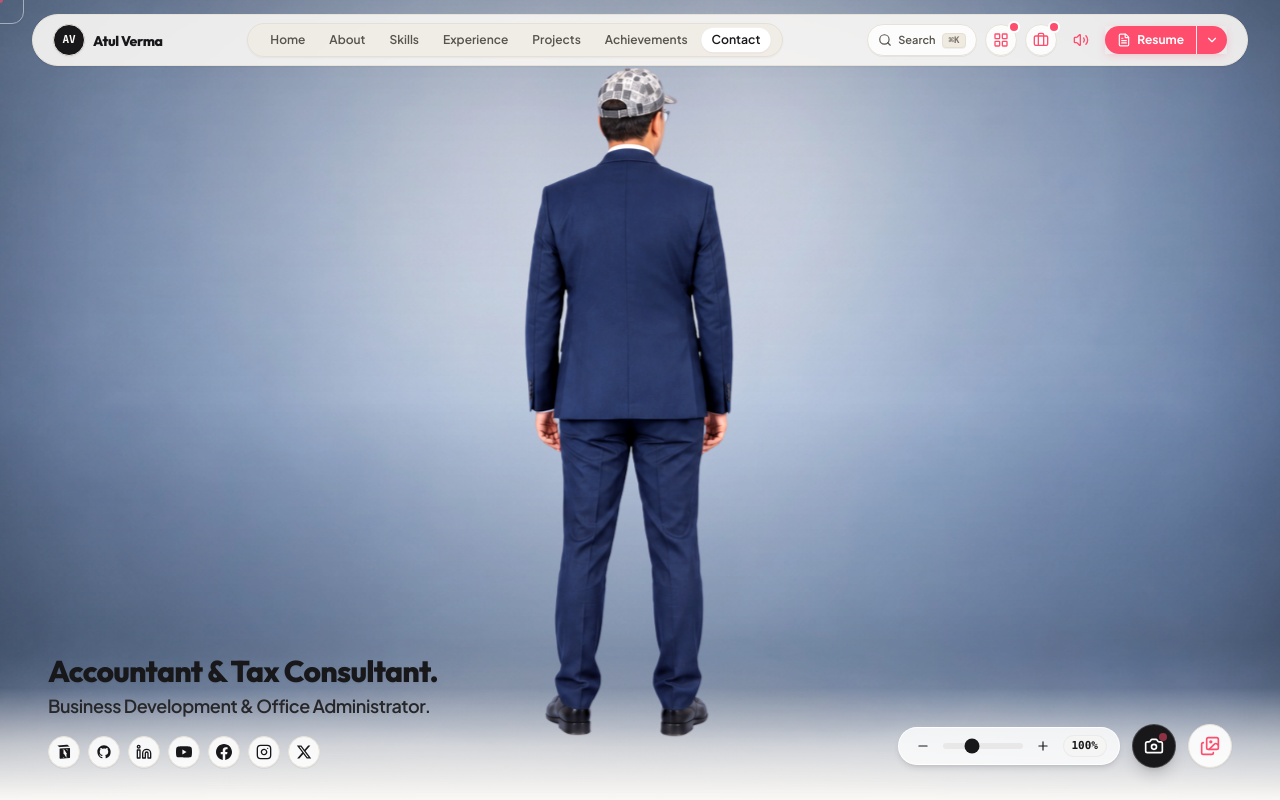
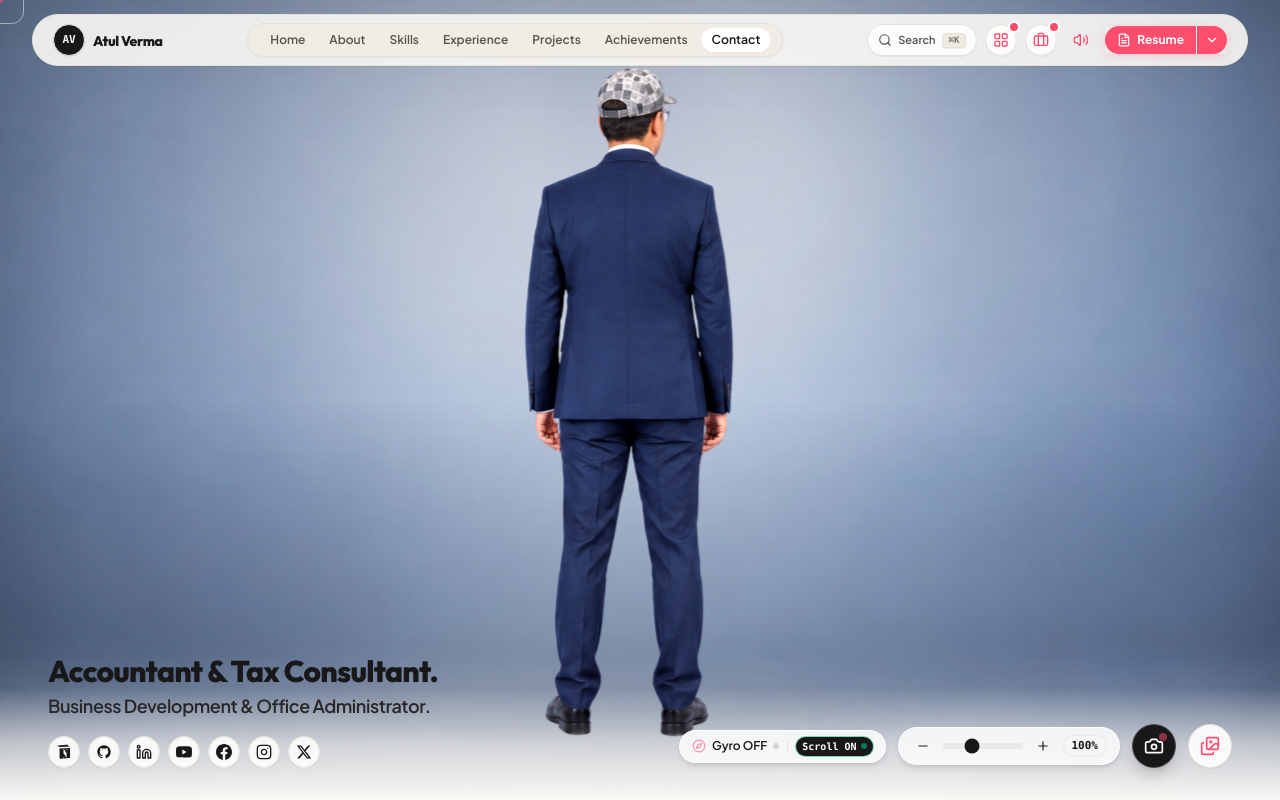
Before and after one commit to aiprincekumar/Interactive-Cursor-Tracking-Portfolio, a React (Vite) app: page / in a window 1280 px wide. Shown: the top 800 px of the page. Built offline with nearby package versions, Linux system fonts and the light colour scheme.

Commit message:
feat(gyro): add toggleGyroTracking callback, kinematic coordinate zeroing, and cross-device toggle pill

```diff
--- a/scripts/test_gyroscope_tracking.mjs
+++ b/scripts/test_gyroscope_tracking.mjs
@@ -47,6 +47,8 @@ assert(indexContent.includes('html.tilt-scrolling'), 'index.css must declare htm
 assert(indexContent.includes('scroll-behavior: auto !important'), 'index.css must declare scroll-behavior: auto !important for tilt-scrolling');
 console.log('[PASS] useGyroscopeTracking.js and index.css contain all required sensor and scrolling mechanisms.');
 
+assert(hookContent.includes('toggleGyroTracking'), 'Hook must export toggleGyroTracking');
+assert(hookContent.includes('isUserDisabled'), 'Hook must track isUserDisabled flag');
 assert(heroContent.includes('useGyroscopeTracking'), 'HeroSection must import useGyroscopeTracking');
 assert(heroContent.includes('Compass'), 'HeroSection must import Compass icon');
 assert(heroContent.includes('bgBackdropRef'), 'HeroSection must attach bgBackdropRef for directional parallax');
@@ -59,8 +61,9 @@ assert(!heroContent.includes('Calibrate (HTTP)'), 'HeroSection must not have Cal
 assert(!heroContent.includes('bg-amber-500'), 'HeroSection must not render amber warning dots');
 assert(heroContent.includes('Scroll ON ↓'), 'HeroSection must render dynamic downward scroll indicator');
 assert(heroContent.includes('Scroll ON ↑'), 'HeroSection must render dynamic upward scroll indicator');
-assert(heroContent.includes('Gyro Active') || heroContent.includes('Enable Gyro'), 'HeroSection must render Gyro Control Pill');
-console.log('[PASS] HeroSection.jsx integrates gyro sensor, character translation, organic idle breathing, and dynamic UI controls without insecure warnings.');
+assert(heroContent.includes('Gyro ON') && heroContent.includes('Gyro OFF'), 'HeroSection must render Gyro ON and Gyro OFF toggle button states');
+assert(heroContent.includes('toggleGyroTracking'), 'HeroSection must invoke toggleGyroTracking');
+console.log('[PASS] HeroSection.jsx integrates gyro sensor toggle, character translation, organic idle breathing, and dynamic UI controls without insecure warnings.');
 
 // ---------------------------------------------------------
 // 3. Logic Simulation Tests for Orientation & Deadzone
@@ -758,4 +761,94 @@ console.log('\n--- Touch Lockout Recovery, 0.10 Sensitivity & Easing Tests ---')
   console.log('[PASS] Case Q5: CSS smooth-scroll override and triggerHud duration support verified.');
 }
 
+// ---------------------------------------------------------
+// 8. Toggle Gyro Tracking ON/OFF & Vector Zeroing Tests
+// ---------------------------------------------------------
+console.log('\n--- Toggle Gyro Tracking ON/OFF & Vector Zeroing Tests ---');
+
+// Case R1: Toggling OFF zeroes kinematic coordinates and locks out incoming sensor readings
+{
+  const state = {
+    isActive: true,
+    isUserDisabled: false,
+    normX: 0.45,
+    normY: -0.32,
+    tiltX: 22.5,
+    tiltY: -16.0,
+    smoothedNormX: 0.44,
+    smoothedNormY: -0.31,
+    isScrolling: true,
+    scrollDirection: 'down-right',
+    isSimulatedTracking: true
+  };
+
+  const toggleGyroTracking = (s) => {
+    if (s.isActive) {
+      s.isUserDisabled = true;
+      s.isActive = false;
+      s.normX = 0;
+      s.normY = 0;
+      s.smoothedNormX = 0;
+      s.smoothedNormY = 0;
+      s.tiltX = 0;
+      s.tiltY = 0;
+      s.isScrolling = false;
+      s.scrollDirection = null;
+      s.isSimulatedTracking = false;
+      return false;
+    } else {
+      s.isUserDisabled = false;
+      s.isActive = true;
+      return true;
+    }
+  };
+
+  const processAngles = (s, beta, gamma) => {
+    if (s.isUserDisabled || !s.isActive) return false;
+    s.normX = (gamma / 25) * 0.5;
+    s.normY = ((beta - 45) / 25) * 0.5;
+    return true;
+  };
+
+  // Toggle OFF
+  const nextActive = toggleGyroTracking(state);
+  assert.strictEqual(nextActive, false, 'Toggling active gyro must return false (OFF)');
+  assert.strictEqual(state.isActive, false, 'state.isActive must be false');
+  assert.strictEqual(state.isUserDisabled, true, 'state.isUserDisabled must be true');
+  assert.strictEqual(state.normX, 0, 'normX must be reset to 0');
+  assert.strictEqual(state.normY, 0, 'normY must be reset to 0');
+  assert.strictEqual(state.tiltX, 0, 'tiltX must be reset to 0');
+  assert.strictEqual(state.tiltY, 0, 'tiltY must be reset to 0');
+  assert.strictEqual(state.smoothedNormX, 0, 'smoothedNormX must be reset to 0');
+  assert.strictEqual(state.smoothedNormY, 0, 'smoothedNormY must be reset to 0');
+  assert.strictEqual(state.isScrolling, false, 'isScrolling must be reset to false');
+  assert.strictEqual(state.isSimulatedTracking, false, 'isSimulatedTracking must be reset to false');
+
+  // Verify subsequent incoming sensor readings are suppressed and cannot re-activate tracking
+  const processed = processAngles(state, 65, 20);
+  assert.strictEqual(processed, false, 'Sensor readings must be ignored when isUserDisabled is true');
+  assert.strictEqual(state.normX, 0, 'normX must remain 0');
+  assert.strictEqual(state.normY, 0, 'normY must remain 0');
+  assert.strictEqual(state.isActive, false, 'Sensor events must not re-enable isActive when turned OFF');
+
+  // Toggle back ON
+  const turnedOn = toggleGyroTracking(state);
+  assert.strictEqual(turnedOn, true, 'Toggling inactive gyro must return true (ON)');
+  assert.strictEqual(state.isActive, true, 'state.isActive must be true');
+  assert.strictEqual(state.isUserDisabled, false, 'state.isUserDisabled must be false');
+
+  // Verify sensor readings now process
+  const processedOn = processAngles(state, 65, 20);
+  assert.strictEqual(processedOn, true, 'Sensor readings must process when turned ON');
+  assert(state.normX > 0.3, 'normX should now reflect sensor readings');
+  console.log('[PASS] Case R1: toggleGyroTracking correctly zeroes vectors on OFF, suppresses incoming events, and re-activates cleanly.');
+}
+
+// Case R2: Cross-Device Desktop/Tablet/Mobile Visibility Verification in HeroSection
+{
+  assert(heroContent.includes('{gyro.isSupported && ('), 'Gyro pill must render whenever gyro.isSupported is true (accessible on Desktop, Tablet & Mobile)');
+  assert(!heroContent.includes('(gyro.isTouchDevice || gyro.isActive || gyro.permissionState === \'prompt\')'), 'HeroSection must not hide gyro pill on desktop non-touch devices');
+  console.log('[PASS] Case R2: Gyro pill is accessible across all device modes (Desktop, Tablet, and Mobile).');
+}
+
 console.log('\n=== ALL GYROSCOPE, TRACKING & IDLE BREATHING VERIFICATION CHECKS PASSED (100%) ===\n');
--- a/src/components/HeroSection.jsx
+++ b/src/components/HeroSection.jsx
@@ -193,6 +193,14 @@ export default function HeroSection({
           state.targetNormX = gState.normX;
           state.targetNormY = gState.normY;
           state.isHovered = true;
+        }
+      } else if (!state.isPointerInteracting) {
+        // When Gyro is OFF and no pointer interaction is ongoing:
+        // Follow pointer if hovered inside hero, otherwise return to idle center (0, 0)
+        if (!isInsideHeroRef.current) {
+          state.targetNormX = 0;
+          state.targetNormY = 0;
+          state.isHovered = false;
         }
       }
 
@@ -936,14 +944,14 @@ export default function HeroSection({
 
         {/* Row 2 on Mobile / Right Column on Desktop: Camera Controls, Gyro Pill & Scale Pill */}
         <div className="flex items-center justify-center self-center md:self-auto md:justify-end flex-wrap sm:flex-nowrap gap-2 sm:gap-3 pointer-events-auto w-full sm:w-auto">
-          {/* Gyro Sensor & Tilt-Scroll Control Pill (Mobile & Gyro-enabled devices) */}
-          {gyro.isSupported && (gyro.isTouchDevice || gyro.isActive || gyro.permissionState === 'prompt') && (
+          {/* Gyro Sensor & Tilt-Scroll Control Pill (Available in all modes: Desktop, Tablet & Mobile) */}
+          {gyro.isSupported && (
             <div
               onClick={(e) => e.stopPropagation()}
               onPointerDown={(e) => e.stopPropagation()}
               className="bg-white/80 backdrop-blur-xl border border-white/90 shadow-md rounded-full px-2.5 sm:px-3 py-1 sm:py-1.5 flex items-center gap-1.5 sm:gap-2 text-[#18181B] max-w-full"
             >
-              {/* Gyro Sensor Calibration & Activation Button */}
+              {/* Gyro Sensor Activation & Toggle Button */}
               <button
                 type="button"
                 onClick={(e) => {
@@ -951,34 +959,76 @@ export default function HeroSection({
                   if (gyro.permissionState === 'prompt') {
                     gyro.requestPermission().then((granted) => {
                       if (granted) {
-                        triggerHud('Gyro Enabled & Active');
+                        triggerHud('Gyroscope Tracking ON: Active & Calibrated');
                       } else {
-                        triggerHud('Gyro Permission Denied');
+                        triggerHud('Gyroscope Permission Denied');
                       }
                     });
                   } else {
-                    gyro.recalibrate();
-                    triggerHud('Gyro Calibrated: 0°');
+                    const nextActive = gyro.toggleGyroTracking();
+                    if (nextActive) {
+                      triggerHud('Gyroscope Tracking ON: Active & Calibrated');
+                    } else {
+                      triggerHud('Gyroscope Tracking OFF: Switched to Cursor/Idle mode');
+                    }
                   }
                 }}
-                aria-label={gyro.permissionState === 'prompt' ? 'Enable Gyroscope' : 'Recalibrate Gyroscope baseline'}
-                title={gyro.permissionState === 'prompt' ? 'Enable Gyroscope Tracking' : 'Recalibrate Gyroscope Baseline'}
+                aria-label={
+                  gyro.permissionState === 'prompt'
+                    ? 'Enable Gyroscope Tracking'
+                    : gyro.permissionState === 'denied'
+                      ? 'Gyroscope Blocked'
+                      : gyro.isActive
+                        ? 'Disable Gyroscope Tracking'
+                        : 'Enable Gyroscope Tracking'
+                }
+                title={
+                  gyro.permissionState === 'prompt'
+                    ? 'Enable Gyroscope Tracking'
+                    : gyro.permissionState === 'denied'
+                      ? 'Gyroscope Permission Denied in Browser'
+                      : gyro.isActive
+                        ? 'Click to turn Gyro OFF (revert to cursor/idle)'
+                        : 'Click to turn Gyro ON (tilt tracking)'
+                }
                 className="flex items-center gap-1.5 text-[10px] sm:text-xs font-semibold hover:text-[#FF3F6C] active:scale-95 transition-all cursor-pointer"
               >
-                <Compass className={`w-3.5 h-3.5 text-[#FF4D6D] ${gyro.isActive ? 'animate-spin-slow' : ''}`} />
+                <Compass className={`w-3.5 h-3.5 text-[#FF4D6D] ${gyro.isActive ? 'animate-spin-slow' : 'opacity-60'}`} />
                 <span>
                   {gyro.permissionState === 'prompt'
                     ? 'Enable Gyro'
                     : gyro.permissionState === 'denied'
                       ? 'Gyro Blocked'
                       : gyro.isActive
-                        ? 'Gyro Active'
-                        : 'Calibrate'}
+                        ? 'Gyro ON'
+                        : 'Gyro OFF'}
                 </span>
-                {gyro.isActive && (
+                {gyro.isActive ? (
                   <span className="w-1.5 h-1.5 rounded-full bg-emerald-500 animate-pulse" />
+                ) : (
+                  <span className="w-1.5 h-1.5 rounded-full bg-stone-300" />
                 )}
               </button>
+
+              {/* Recalibrate button accessible when Gyro is ON */}
+              {gyro.isActive && (
+                <>
+                  <div className="w-[1px] h-3 bg-stone-200" />
+                  <button
+                    type="button"
+                    onClick={(e) => {
+                      e.stopPropagation();
+                      gyro.recalibrate();
+                      triggerHud('Gyroscope Recalibrated: Baseline 0°');
+                    }}
+                    aria-label="Recalibrate Gyroscope baseline angle"
+                    title="Recalibrate current tilt angle as resting center (0°)"
+                    className="text-[9px] sm:text-[10px] font-semibold text-stone-500 hover:text-[#FF3F6C] px-1 py-0.5 rounded transition-all cursor-pointer"
+                  >
+                    Calibrate
+                  </button>
+                </>
+              )}
 
               <div className="w-[1px] h-3 bg-stone-200" />
 
--- a/src/hooks/useGyroscopeTracking.js
+++ b/src/hooks/useGyroscopeTracking.js
@@ -85,7 +85,8 @@ export function useGyroscopeTracking({
     isScrolling: false,
     isUserTouching: false,
     lastTouchTime: 0,
-    isSimulatedTracking: false
+    isSimulatedTracking: false,
+    isUserDisabled: false
   });
 
   // Reactive state for UI indicators & toggle buttons
@@ -118,7 +119,7 @@ export function useGyroscopeTracking({
     state.isCalibrated = true;
     setIsCalibrated(true);
 
-    if (attachSensorsRef.current) {
+    if (attachSensorsRef.current && !state.isUserDisabled) {
       attachSensorsRef.current();
     }
   }, [baselinePitch]);
@@ -136,6 +137,7 @@ export function useGyroscopeTracking({
         gyroStateRef.current.permission = response;
         setPermissionState(response);
         if (response === 'granted') {
+          gyroStateRef.current.isUserDisabled = false;
           gyroStateRef.current.isActive = true;
           setIsActive(true);
           if (attachSensorsRef.current) attachSensorsRef.current();
@@ -157,6 +159,7 @@ export function useGyroscopeTracking({
         gyroStateRef.current.permission = response;
         setPermissionState(response);
         if (response === 'granted') {
+          gyroStateRef.current.isUserDisabled = false;
           gyroStateRef.current.isActive = true;
           setIsActive(true);
           if (attachSensorsRef.current) attachSensorsRef.current();
@@ -172,6 +175,7 @@ export function useGyroscopeTracking({
     } else {
       // Non-iOS / Android Chrome: already granted
       gyroStateRef.current.permission = 'granted';
+      gyroStateRef.current.isUserDisabled = false;
       gyroStateRef.current.isActive = true;
       setPermissionState('granted');
       setIsActive(true);
@@ -179,6 +183,48 @@ export function useGyroscopeTracking({
       return true;
     }
   }, []);
+
+  // Explicit User Toggle for Gyroscope Tracking (ON <-> OFF)
+  const toggleGyroTracking = useCallback(() => {
+    const state = gyroStateRef.current;
+    if (state.isActive) {
+      // Turn OFF tracking
+      state.isUserDisabled = true;
+      state.isActive = false;
+      setIsActive(false);
+
+      // Cleanly zero kinematics and tracking coordinates
+      state.normX = 0;
+      state.normY = 0;
+      state.smoothedNormX = 0;
+      state.smoothedNormY = 0;
+      state.tiltX = 0;
+      state.tiltY = 0;
+      state.isScrolling = false;
+      state.scrollDirection = null;
+      state.isSimulatedTracking = false;
+
+      if (typeof document !== 'undefined' && document.documentElement && document.documentElement.classList.contains('tilt-scrolling')) {
+        document.documentElement.classList.remove('tilt-scrolling');
+      }
+
+      return false;
+    } else {
+      // Turn ON tracking
+      state.isUserDisabled = false;
+      if (permissionState === 'prompt') {
+        requestPermission();
+        return true;
+      }
+      state.isActive = true;
+      setIsActive(true);
+      recalibrate();
+      if (attachSensorsRef.current) {
+        attachSensorsRef.current();
+      }
+      return true;
+    }
+  }, [permissionState, recalibrate, requestPermission]);
 
   // Handle device orientation events, Android absolute/motion fallbacks & auto-calibration
   useEffect(() => {
@@ -197,9 +243,11 @@ export function useGyroscopeTracking({
     let hasReceivedValidReading = false;
 
     const processAngles = (beta, gamma, alpha = 0) => {
+      const state = gyroStateRef.current;
+      // If user has explicitly turned Gyro OFF, do not process angles or auto-enable isActive
+      if (state.isUserDisabled || !state.isActive) return;
       if (beta === null || gamma === null || Number.isNaN(beta) || Number.isNaN(gamma)) return;
 
-      const state = gyroStateRef.current;
       state.rawBeta = beta;
       state.rawGamma = gamma;
       state.rawAlpha = alpha || 0;
@@ -267,6 +315,8 @@ export function useGyroscopeTracking({
     };
 
     const handleOrientation = (e) => {
+      const state = gyroStateRef.current;
+      if (state.isUserDisabled || !state.isActive) return;
       if (e.beta !== null && e.gamma !== null && !Number.isNaN(e.beta) && !Number.isNaN(e.gamma)) {
         lastStandardOrientationTime = Date.now();
         lastAnyOrientationTime = Date.now();
@@ -275,6 +325,8 @@ export function useGyroscopeTracking({
     };
 
     const handleOrientationAbsolute = (e) => {
+      const state = gyroStateRef.current;
+      if (state.isUserDisabled || !state.isActive) return;
       // Prioritize standard orientation (Game Rotation Vector); only use absolute if standard is inactive
       if (Date.now() - lastStandardOrientationTime < 1000) return;
 
@@ -285,6 +337,8 @@ export function useGyroscopeTracking({
     };
 
     const handleMotion = (e) => {
+      const state = gyroStateRef.current;
+      if (state.isUserDisabled || !state.isActive) return;
       // Only fallback to devicemotion gravity vector if orientation events are not active
       if (Date.now() - lastAnyOrientationTime < 1000) return;
 
@@ -311,6 +365,7 @@ export function useGyroscopeTracking({
 
     // Sensor attachment & touch interaction handling
     const attachSensors = () => {
+      if (gyroStateRef.current.isUserDisabled) return;
       window.removeEventListener('deviceorientation', handleOrientation);
       window.removeEventListener('deviceorientationabsolute', handleOrientationAbsolute);
       window.removeEventListener('devicemotion', handleMotion);
@@ -354,7 +409,7 @@ export function useGyroscopeTracking({
     const handleTouchStart = (e) => {
       setTouchActive();
       attachSensors();
-      if (!hasReceivedValidReading) {
+      if (!hasReceivedValidReading && !gyroStateRef.current.isUserDisabled) {
         const t = e.touches ? e.touches[0] : null;
         if (t) {
           touchOriginX = t.clientX;
@@ -366,7 +421,9 @@ export function useGyroscopeTracking({
 
     const handleTouchMove = (e) => {
       setTouchActive();
-      if (!hasReceivedValidReading && gyroStateRef.current.isSimulatedTracking) {
+      const state = gyroStateRef.current;
+      if (state.isUserDisabled || !state.isActive) return;
+      if (!hasReceivedValidReading && state.isSimulatedTracking) {
         const t = e.touches ? e.touches[0] : null;
         if (t) {
           const dx = t.clientX - touchOriginX;
@@ -375,7 +432,6 @@ export function useGyroscopeTracking({
           const screenH = window.innerHeight || 640;
           const normX = Math.max(-0.5, Math.min(0.5, dx / (screenW * 0.4)));
           const normY = Math.max(-0.5, Math.min(0.5, dy / (screenH * 0.4)));
-          const state = gyroStateRef.current;
           state.normX = normX;
           state.normY = normY;
           state.tiltX = (normX / 0.5) * maxTiltX;
@@ -405,7 +461,7 @@ export function useGyroscopeTracking({
       const isTouchPointer = e.pointerType === 'touch' || e.pointerType === 'pen' || (!e.pointerType && gyroStateRef.current.isTouchDevice);
       if (isTouchPointer) {
         setTouchActive();
-        if (!hasReceivedValidReading) {
+        if (!hasReceivedValidReading && !gyroStateRef.current.isUserDisabled) {
           touchOriginX = e.clientX;
           touchOriginY = e.clientY;
           gyroStateRef.current.isSimulatedTracking = true;
@@ -418,14 +474,15 @@ export function useGyroscopeTracking({
       const isTouchPointer = e.pointerType === 'touch' || e.pointerType === 'pen' || (!e.pointerType && gyroStateRef.current.isTouchDevice);
       if (isTouchPointer) {
         setTouchActive();
-        if (!hasReceivedValidReading && gyroStateRef.current.isSimulatedTracking) {
+        const state = gyroStateRef.current;
+        if (state.isUserDisabled || !state.isActive) return;
+        if (!hasReceivedValidReading && state.isSimulatedTracking) {
           const dx = e.clientX - touchOriginX;
           const dy = e.clientY - touchOriginY;
           const screenW = window.innerWidth || 360;
           const screenH = window.innerHeight || 640;
           const normX = Math.max(-0.5, Math.min(0.5, dx / (screenW * 0.4)));
           const normY = Math.max(-0.5, Math.min(0.5, dy / (screenH * 0.4)));
-          const state = gyroStateRef.current;
           state.normX = normX;
           state.normY = normY;
           state.tiltX = (normX / 0.5) * maxTiltX;
@@ -644,7 +701,9 @@ export function useGyroscopeTracking({
     activeScrollDir,
     recalibrate,
     requestPermission,
-    toggleGyroScroll
+    toggleGyroScroll,
+    toggleGyroTracking,
+    toggleGyro: toggleGyroTracking
   };
 }
 
```
